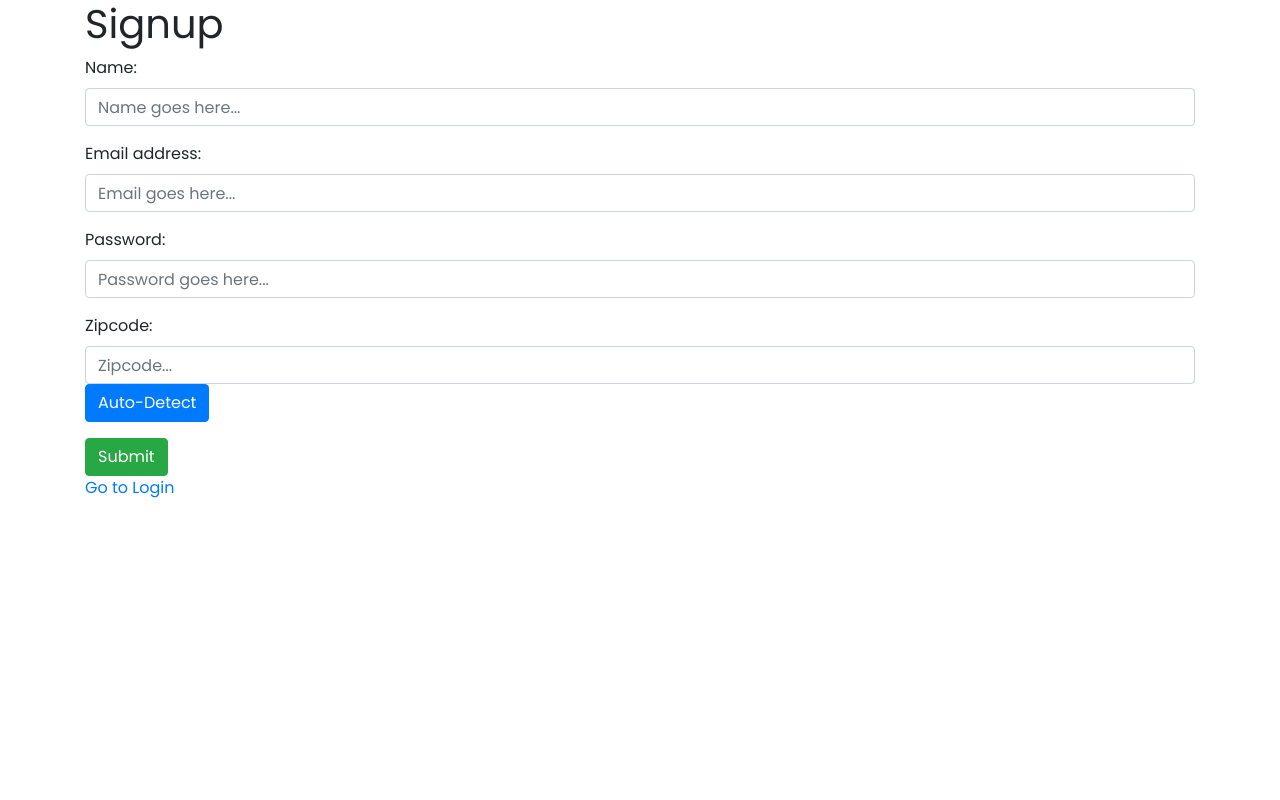
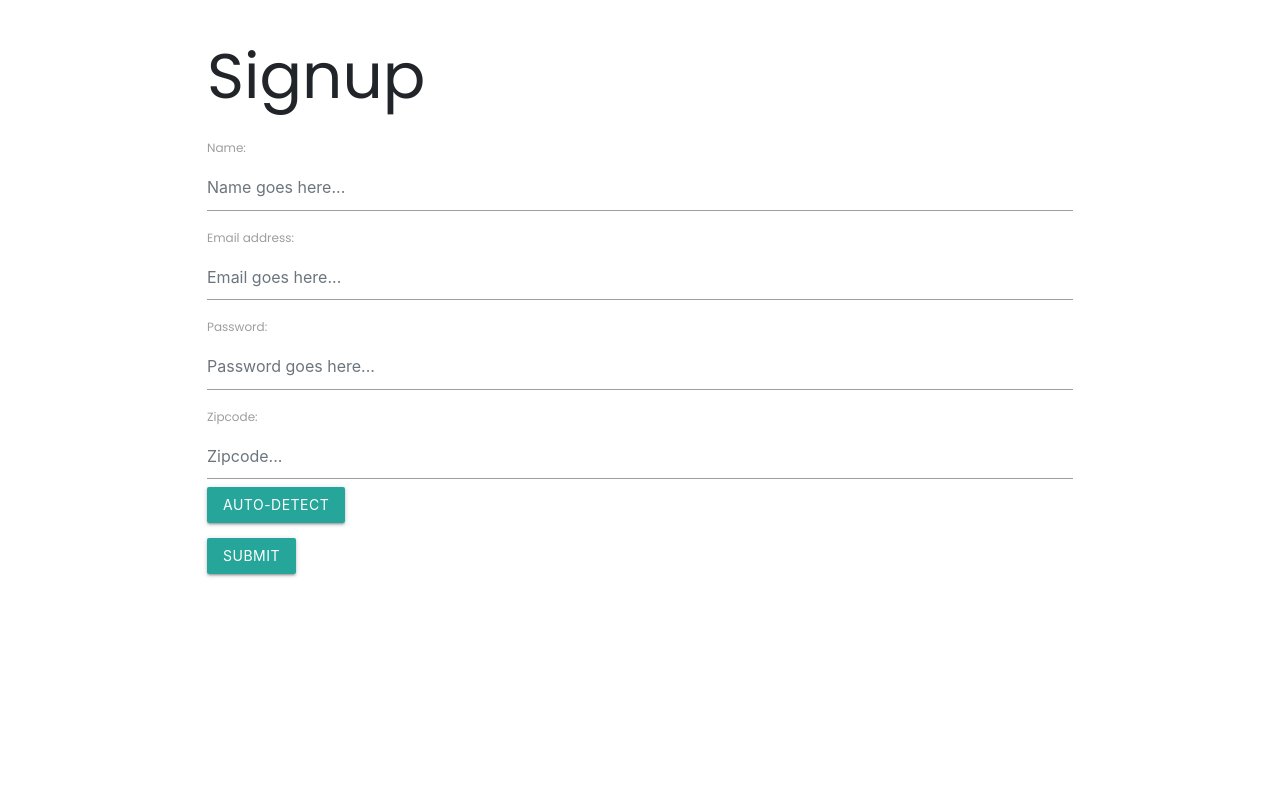
Before and after one commit to Weekend-Wanderer/WWApp, a React (Create React App) app in the folder client/: page /signup in a window 1280 px wide. Shown: the top 800 px of the page. Built offline with nearby package versions, Linux system fonts and the light colour scheme.

Commit message:
index tags and card css

```diff
--- a/client/public/index.html
+++ b/client/public/index.html
@@ -6,6 +6,8 @@
     <meta name="theme-color" content="#000000">
     <link rel="stylesheet" href="https://stackpath.bootstrapcdn.com/bootstrap/4.1.1/css/bootstrap.min.css">
     <link href="https://fonts.googleapis.com/css?family=Poppins|Roboto" rel="stylesheet">
+    <link rel="stylesheet" href="https://cdnjs.cloudflare.com/ajax/libs/materialize/1.0.0-beta/css/materialize.min.css">
+    <script src="https://cdnjs.cloudflare.com/ajax/libs/materialize/1.0.0-beta/js/materialize.min.js"></script>
     <!--
       manifest.json provides metadata used when your web app is added to the
       homescreen on Android. See https://developers.google.com/web/fundamentals/engage-and-retain/web-app-manifest/
--- a/client/src/components/ImageCard/ImageCard.css
+++ b/client/src/components/ImageCard/ImageCard.css
@@ -30,3 +30,7 @@
   bottom: 0px;
   left: 0px;
   right: 0px;}
+
+p {
+  margin-top: 50%;
+}
--- a/package.json
+++ b/package.json
@@ -1,7 +1,7 @@
 {
   "name": "mern",
   "version": "1.0.0",
-  "description": "Mern Demo",
+  "description": "Weekend Wanderer Demo",
   "main": "server.js",
   "scripts": {
     "server": "node server.js",
```
